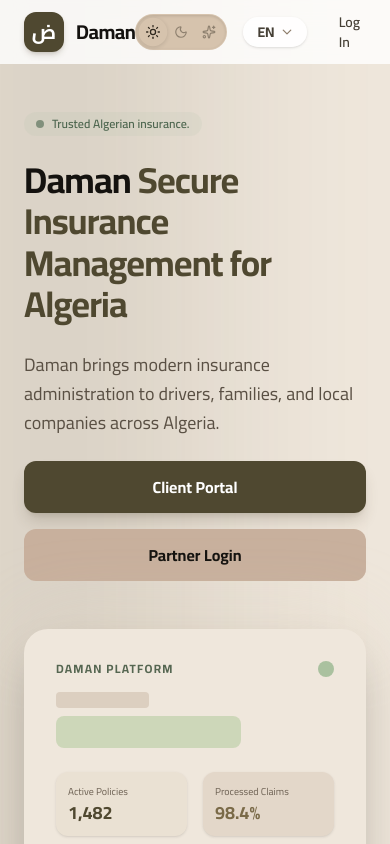
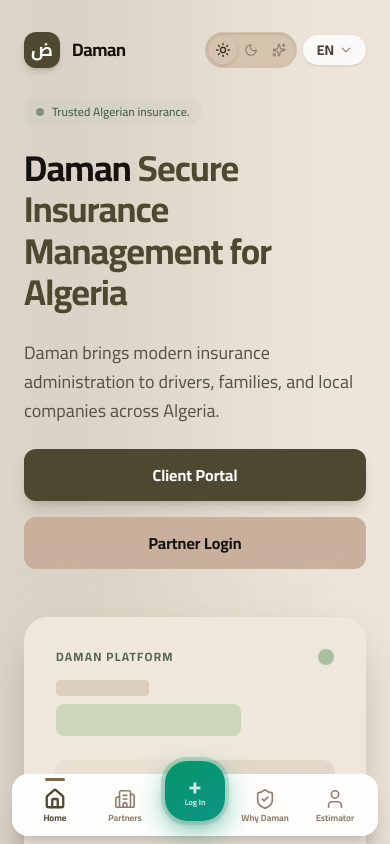
Before and after one commit to touahriachamsdine-oss/insurance, a Next.js app: page /en in a window 390 px wide. Shown: the top 844 px of the page. Built offline with nearby package versions, Linux system fonts and the light colour scheme.

Commit message:
feat(mobile): center FAB, remove mobile header, no-header landing, safe-area nav

```diff
--- a/app/[locale]/page.tsx
+++ b/app/[locale]/page.tsx
@@ -1,24 +1,69 @@
+'use client';
+
 import { useTranslations } from 'next-intl';
-import Link from 'next/link';
+import { Link } from '@/i18n/routing';
 import LanguageSwitcher from '@/components/LanguageSwitcher';
 import ThemeSwitcher from '@/components/ThemeSwitcher';
 import PremiumCalculator from '@/components/PremiumCalculator';
+import { useState, useEffect } from 'react';
+import { Home, Building2, ShieldCheck, LogIn, User } from 'lucide-react';
 
 export default function LandingPage() {
   const tCommon = useTranslations('common');
   const tAuth = useTranslations('auth');
+  const [activeTab, setActiveTab] = useState('hero');
+
+  // Handle smooth scroll to section
+  const scrollToSection = (id: string) => {
+    const element = document.getElementById(id);
+    if (element) {
+      const headerOffset = 0; // no header on mobile
+      const elementPosition = element.getBoundingClientRect().top + window.scrollY;
+      const offsetPosition = elementPosition - headerOffset;
+
+      window.scrollTo({
+        top: offsetPosition,
+        behavior: 'smooth'
+      });
+      setActiveTab(id);
+    }
+  };
+
+  // Track active section on scroll
+  useEffect(() => {
+    const sections = ['hero', 'calculator', 'partners', 'why-choose-us'];
+    const handleScroll = () => {
+      let current = 'hero';
+      const scrollPosition = window.scrollY + 120;
+
+      for (const section of sections) {
+        const el = document.getElementById(section);
+        if (el) {
+          const top = el.offsetTop;
+          const height = el.offsetHeight;
+          if (scrollPosition >= top && scrollPosition < top + height) {
+            current = section;
+            break;
+          }
+        }
+      }
+      setActiveTab(current);
+    };
+
+    window.addEventListener('scroll', handleScroll, { passive: true });
+    return () => window.removeEventListener('scroll', handleScroll);
+  }, []);
 
   return (
     <div className="relative min-h-screen flex flex-col justify-between overflow-hidden bg-zinc-50 dark:bg-zinc-950">
-      {/* Background blobs for premium look */}
+      {/* Background blobs */}
       <div className="absolute top-[-10%] left-[-10%] w-[50%] h-[50%] rounded-full bg-emerald-700/20 dark:bg-emerald-900/25 blur-[120px] animate-float pointer-events-none" />
       <div className="absolute bottom-[-10%] right-[-10%] w-[50%] h-[50%] rounded-full bg-emerald-500/15 dark:bg-emerald-900/20 blur-[120px] animate-drift pointer-events-none" />
       <div className="absolute top-1/2 right-[-5%] w-[35%] h-[35%] rounded-full bg-zinc-200/30 dark:bg-zinc-800/40 blur-[120px] animate-float pointer-events-none" />
-      <div className="absolute left-6 top-1/3 w-14 h-14 rounded-full bg-zinc-200/20 dark:bg-zinc-800/30 shadow-[0_0_60px_10px_rgba(0,0,0,0.18)] animate-drift pointer-events-none" />
 
-      {/* Header */}
-      <header className="sticky top-0 z-50 w-full border-b border-[#DCCFC0]/70 dark:border-zinc-900 bg-white/80 dark:bg-zinc-950/70 backdrop-blur-md">
-        <div className="max-w-7xl mx-auto px-6 h-16 flex items-center justify-between">
+      {/* ── DESKTOP HEADER (hidden on mobile) ── */}
+      <header className="hidden md:block sticky top-0 z-50 w-full border-b border-[#DCCFC0]/70 dark:border-zinc-900 bg-white/80 dark:bg-zinc-950/70 backdrop-blur-md">
+        <div className="max-w-7xl mx-auto px-4 sm:px-6 h-16 flex items-center justify-between">
           <div className="flex items-center gap-3">
             <div className="w-10 h-10 rounded-xl bg-emerald-700 dark:bg-emerald-600 flex items-center justify-center text-white font-extrabold text-xl shadow-md shadow-emerald-700/20">
               ض
@@ -47,9 +92,29 @@ export default function LandingPage() {
         </div>
       </header>
 
+      {/* ── MOBILE STATUS BAR AREA (safe area) ── */}
+      <div className="md:hidden h-[env(safe-area-inset-top,0px)]" />
+
+      {/* MAIN CONTENT */}
+      <main className="flex-1 z-10 pb-28 md:pb-0">
+
         {/* Hero Section */}
-      <main className="flex-1 z-10">
-        <div className="max-w-7xl w-full mx-auto px-6 py-12 md:py-24">
+        <div id="hero" className="max-w-7xl w-full mx-auto px-6 pt-8 pb-10 md:py-24">
+          {/* Mobile: Brand mark at top */}
+          <div className="md:hidden flex items-center gap-3 mb-8">
+            <div className="w-9 h-9 rounded-xl bg-emerald-700 dark:bg-emerald-600 flex items-center justify-center text-white font-extrabold text-lg shadow-md shadow-emerald-700/20">
+              ض
+            </div>
+            <span className="text-lg font-black tracking-tight text-zinc-950 dark:text-white">
+              {tCommon('appName')}
+            </span>
+            {/* Mobile: theme + lang in hero bar */}
+            <div className="flex items-center gap-1.5 ms-auto">
+              <ThemeSwitcher />
+              <LanguageSwitcher />
+            </div>
+          </div>
+
           <div className="grid grid-cols-1 lg:grid-cols-12 gap-12 items-center">
             <div className="lg:col-span-7 flex flex-col items-start space-y-6 text-start">
               <div className="inline-flex items-center gap-2 px-3 py-1 rounded-full border border-[#A1BC98]/40 bg-[#A1BC98]/10 text-[#4d664f] dark:border-[#A1BC98]/30 dark:bg-[#A1BC98]/10 dark:text-[#c4d3bc] text-xs font-semibold">
@@ -85,15 +150,12 @@ export default function LandingPage() {
             </div>
 
             <div className="lg:col-span-5 relative w-full aspect-square max-w-[450px] mx-auto lg:max-w-none">
-            {/* Visual Abstract Widget Box */}
               <div className="absolute inset-0 bg-emerald-100/30 dark:bg-emerald-900/20 rounded-3xl blur-2xl pointer-events-none animate-float" />
               <div className="relative w-full h-full bg-zinc-50 dark:bg-zinc-900/60 border border-zinc-200/60 dark:border-zinc-800/60 backdrop-blur-xl rounded-3xl shadow-2xl p-8 flex flex-col justify-between overflow-hidden">
                 <div className="flex justify-between items-center">
                   <span className="text-xs font-bold text-[#556651] uppercase tracking-widest">{tCommon('platformName')}</span>
                   <span className="w-4 h-4 rounded-full bg-[#A1BC98] animate-pulse" />
                 </div>
-
-              {/* Mock UI Graphic */}
                 <div className="my-auto space-y-6">
                   <div className="space-y-2">
                     <div className="h-4 w-1/3 bg-[#DCCFC0] dark:bg-zinc-800 rounded" />
@@ -117,7 +179,6 @@ export default function LandingPage() {
                     <span className="text-xs text-[#6f7b67]">{tCommon('recentUpdate')}</span>
                   </div>
                 </div>
-
                 <div className="flex justify-between items-center text-xs text-[#6f7b67]">
                   <span>{tCommon('autoUpdateLabel')}</span>
                   <span className="font-semibold text-[#556651]">{tCommon('secureLabel')}</span>
@@ -127,12 +188,13 @@ export default function LandingPage() {
           </div>
         </div>
 
-      {/* Interactive Premium Estimator Section */}
+        {/* Premium Estimator Section */}
+        <div id="calculator">
           <PremiumCalculator />
+        </div>
 
-      {/* Feature Grid & Details */}
-      <div className="max-w-7xl w-full mx-auto px-6 pb-24 sm:pb-32">
-          {/* Feature Grid */}
+        {/* Partners / Insurance Companies */}
+        <div id="partners" className="max-w-7xl w-full mx-auto px-6 pb-24 sm:pb-32">
           <div className="mt-16 sm:mt-24">
             <div className="text-center space-y-4 max-w-xl mx-auto mb-16">
               <h2 className="text-3xl font-black text-zinc-950 dark:text-white">
@@ -170,7 +232,7 @@ export default function LandingPage() {
           </div>
 
           {/* Why choose us */}
-        <section className="mt-24 sm:mt-32">
+          <section id="why-choose-us" className="mt-24 sm:mt-32">
             <div className="max-w-7xl mx-auto px-6">
               <div className="grid gap-8 lg:grid-cols-[1.3fr_0.9fr] items-start">
                 <div className="space-y-6">
@@ -242,8 +304,8 @@ export default function LandingPage() {
         </div>
       </main>
 
-      {/* Footer */}
-      <footer className="border-t border-zinc-200/70 py-8 bg-zinc-50 dark:bg-zinc-950">
+      {/* Footer — desktop only */}
+      <footer className="hidden md:block border-t border-zinc-200/70 py-8 bg-zinc-50 dark:bg-zinc-950">
         <div className="max-w-7xl mx-auto px-6 flex flex-col md:flex-row items-center justify-between gap-4 text-sm text-zinc-600 dark:text-zinc-400">
           <span>&copy; {new Date().getFullYear()} {tCommon('appName')}. جميع الحقوق محفوظة لجمهورية الجزائر الديمقراطية الشعبية.</span>
           <div className="flex gap-6">
@@ -253,6 +315,114 @@ export default function LandingPage() {
           </div>
         </div>
       </footer>
+
+      {/* ══════════════════════════════════════════════════════════
+          MOBILE BOTTOM NAVIGATION BAR
+          Layout: Home | Partners | [+PLUS FAB] | Why | Login
+          ══════════════════════════════════════════════════════════ */}
+      <nav
+        className="md:hidden fixed bottom-0 inset-x-0 z-50"
+        style={{ paddingBottom: 'env(safe-area-inset-bottom, 0px)' }}
+      >
+        <div className="mx-3 mb-2 rounded-2xl bg-white/95 dark:bg-zinc-900/95 backdrop-blur-xl shadow-xl shadow-black/12 border border-zinc-200/60 dark:border-zinc-800/60">
+          <div className="flex items-center h-[62px] px-2 relative">
+
+            {/* 1 — Home */}
+            <button
+              onClick={() => scrollToSection('hero')}
+              className={`relative flex-1 flex flex-col items-center justify-center gap-[3px] h-full rounded-xl transition-all duration-150 active:scale-90 ${
+                activeTab === 'hero' ? 'text-emerald-700 dark:text-emerald-400' : 'text-zinc-400 dark:text-zinc-500'
+              }`}
+            >
+              {activeTab === 'hero' && (
+                <span className="absolute top-1 left-1/2 -translate-x-1/2 w-5 h-[3px] rounded-full bg-emerald-500" />
+              )}
+              <Home
+                strokeWidth={activeTab === 'hero' ? 2.5 : 1.8}
+                className="w-[22px] h-[22px] transition-all"
+              />
+              <span className="text-[9px] font-bold leading-none">{tCommon('navHome')}</span>
+            </button>
+
+            {/* 2 — Partners */}
+            <button
+              onClick={() => scrollToSection('partners')}
+              className={`relative flex-1 flex flex-col items-center justify-center gap-[3px] h-full rounded-xl transition-all duration-150 active:scale-90 ${
+                activeTab === 'partners' ? 'text-emerald-700 dark:text-emerald-400' : 'text-zinc-400 dark:text-zinc-500'
+              }`}
+            >
+              {activeTab === 'partners' && (
+                <span className="absolute top-1 left-1/2 -translate-x-1/2 w-5 h-[3px] rounded-full bg-emerald-500" />
+              )}
+              <Building2
+                strokeWidth={activeTab === 'partners' ? 2.5 : 1.8}
+                className="w-[22px] h-[22px] transition-all"
+              />
+              <span className="text-[9px] font-bold leading-none">{tCommon('navPartners')}</span>
+            </button>
+
+            {/* 3 — CENTER PLUS FAB (raised) */}
+            <div className="flex-1 flex items-center justify-center" style={{ marginBottom: '1.8rem' }}>
+              <Link
+                href="/login"
+                className="relative flex flex-col items-center justify-center w-[60px] h-[60px] rounded-[22px] active:scale-90 transition-all duration-150 no-underline"
+                style={{
+                  background: 'linear-gradient(145deg,#059669,#0d9488)',
+                  boxShadow: '0 10px 28px rgba(5,150,105,0.50), 0 2px 8px rgba(0,0,0,0.18)',
+                }}
+              >
+                {/* ring */}
+                <span
+                  className="absolute inset-[-4px] rounded-[26px] pointer-events-none"
+                  style={{
+                    background: 'linear-gradient(145deg,rgba(5,150,105,0.25),rgba(13,148,136,0.1))',
+                    border: '2px solid rgba(5,150,105,0.3)',
+                  }}
+                />
+                <span className="text-2xl text-white font-black leading-none">+</span>
+                <span className="text-[8px] text-white/90 font-black leading-none mt-[1px]">
+                  {tAuth('login')}
+                </span>
+              </Link>
+            </div>
+
+            {/* 4 — Why */}
+            <button
+              onClick={() => scrollToSection('why-choose-us')}
+              className={`relative flex-1 flex flex-col items-center justify-center gap-[3px] h-full rounded-xl transition-all duration-150 active:scale-90 ${
+                activeTab === 'why-choose-us' ? 'text-emerald-700 dark:text-emerald-400' : 'text-zinc-400 dark:text-zinc-500'
+              }`}
+            >
+              {activeTab === 'why-choose-us' && (
+                <span className="absolute top-1 left-1/2 -translate-x-1/2 w-5 h-[3px] rounded-full bg-emerald-500" />
+              )}
+              <ShieldCheck
+                strokeWidth={activeTab === 'why-choose-us' ? 2.5 : 1.8}
+                className="w-[22px] h-[22px] transition-all"
+              />
+              <span className="text-[9px] font-bold leading-none">{tCommon('navWhy')}</span>
+            </button>
+
+            {/* 5 — Calculator / Estimator */}
+            <button
+              onClick={() => scrollToSection('calculator')}
+              className={`relative flex-1 flex flex-col items-center justify-center gap-[3px] h-full rounded-xl transition-all duration-150 active:scale-90 ${
+                activeTab === 'calculator' ? 'text-emerald-700 dark:text-emerald-400' : 'text-zinc-400 dark:text-zinc-500'
+              }`}
+            >
+              {activeTab === 'calculator' && (
+                <span className="absolute top-1 left-1/2 -translate-x-1/2 w-5 h-[3px] rounded-full bg-emerald-500" />
+              )}
+              <User
+                strokeWidth={activeTab === 'calculator' ? 2.5 : 1.8}
+                className="w-[22px] h-[22px] transition-all"
+              />
+              <span className="text-[9px] font-bold leading-none">{tCommon('navEstimator')}</span>
+            </button>
+
+          </div>
+        </div>
+      </nav>
     </div>
   );
 }
--- a/messages/ar.json
+++ b/messages/ar.json
@@ -77,6 +77,10 @@
     "brokerQuoteSubmit": "إرسال العرض",
     "brokerQuoteNotes": "ملاحظات العرض",
     "whySectionTitle": "لماذا ضمان",
+    "navHome": "الرئيسية",
+    "navEstimator": "الحاسبة",
+    "navPartners": "الشركاء",
+    "navWhy": "لماذا ضمان",
     "whyHeading": "تأمين سلس وآمن وقريب منك",
     "whySubtitle": "من المساعدة على الطريق إلى الحماية الفلاحية، تبقي منصتنا الجزائرية وثائقك في مكان واحد وتسرع تسوية المطالبات.",
     "feature1Title": "مطالبات سريعة",
--- a/messages/en.json
+++ b/messages/en.json
@@ -77,6 +77,10 @@
     "brokerQuoteSubmit": "Send Quote",
     "brokerQuoteNotes": "Quote Notes",
     "whySectionTitle": "Why Daman",
+    "navHome": "Home",
+    "navEstimator": "Estimator",
+    "navPartners": "Partners",
+    "navWhy": "Why Daman",
     "whyHeading": "Insurance made simple, secure, and local",
     "whySubtitle": "From roadside assistance to agricultural protection, our Algerian-first platform keeps your policies in one place and your claims moving faster.",
     "feature1Title": "Fast Claims",
--- a/messages/fr.json
+++ b/messages/fr.json
@@ -77,6 +77,10 @@
     "brokerQuoteSubmit": "Envoyer le devis",
     "brokerQuoteNotes": "Notes du devis",
     "whySectionTitle": "Pourquoi nous choisir",
+    "navHome": "Accueil",
+    "navEstimator": "Simulateur",
+    "navPartners": "Partenaires",
+    "navWhy": "Pourquoi Daman",
     "whyHeading": "Une assurance simple, sécurisée et locale",
     "whySubtitle": "De l'assistance routière à la protection agricole, notre plateforme algérienne regroupe vos contrats et accélère vos demandes.",
     "feature1Title": "Réclamations rapides",
```
Also changed, not shown: app/[locale]/client/ClientDashboardClient.tsx (+23 -41 lines), app/globals.css (+13 -0 lines). Lines whose indentation alone changed are shown as unchanged.
